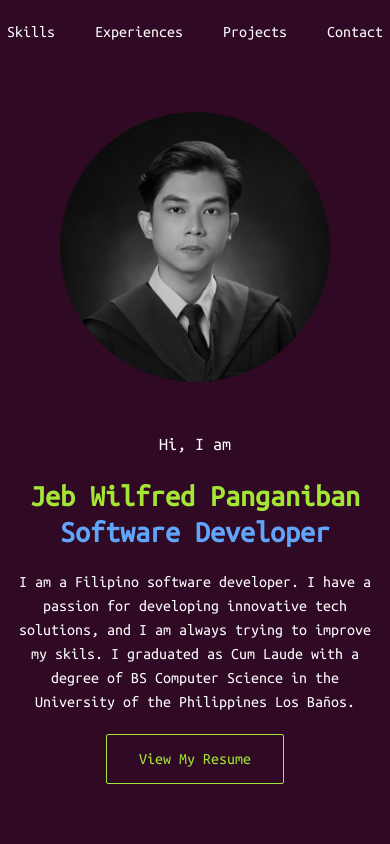
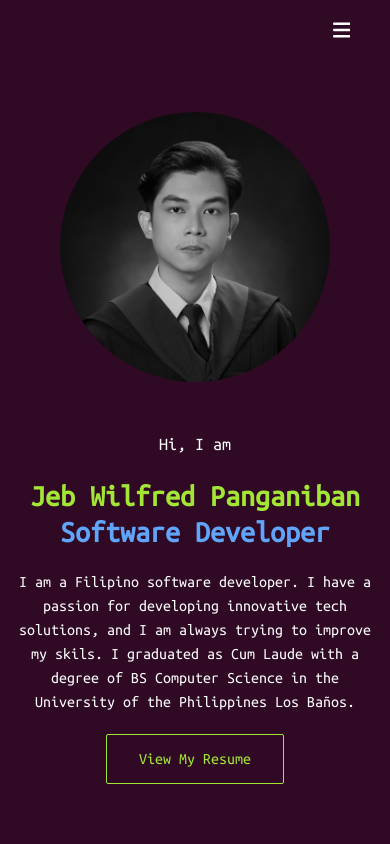
Before and after one commit to derfliwbej/portfolio-v1, a Next.js app: page / in a window 390 px wide. Shown: the top 844 px of the page. Built offline with nearby package versions, Linux system fonts and the light colour scheme.

Commit message:
Feat: Add drawer on smaller screen sizes

```diff
--- a/src/app/layout.js
+++ b/src/app/layout.js
@@ -1,10 +1,6 @@
 import './globals.css'
-import { Ubuntu_Mono } from 'next/font/google'
-
-const ubuntu_mono = Ubuntu_Mono({
-  subsets: ['latin'],
-  weight: '400'
-});
+import DrawerContextProvider from '@/context/DrawerContext';
+import BodyWrapper from '@/components/body';
 
 export const metadata = {
   title: 'Jeb Wilfred Panganiban',
@@ -14,7 +10,11 @@ export const metadata = {
 export default function RootLayout({ children }) {
   return (
     <html lang="en">
-      <body className={ubuntu_mono.className}>{children}</body>
+      <DrawerContextProvider>
+        <BodyWrapper>
+          {children}
+        </BodyWrapper>
+      </DrawerContextProvider>
     </html>
   )
 }
--- /dev/null
+++ b/src/components/body.js
@@ -0,0 +1,18 @@
+"use client"
+
+import { Ubuntu_Mono } from 'next/font/google'
+import { useContext } from 'react';
+import { DrawerContext } from '@/context/DrawerContext';
+
+const ubuntu_mono = Ubuntu_Mono({
+    subsets: ['latin'],
+    weight: '400'
+  });
+
+export default function BodyWrapper({ children }) {
+    const { open } = useContext(DrawerContext)
+
+    return (
+      <body className={`${ubuntu_mono.className} ${open ? 'overflow-hidden' : 'overflow-auto' }`}>{children}</body>
+    )
+}
--- /dev/null
+++ b/src/components/drawer.js
@@ -0,0 +1,29 @@
+"use client"
+
+import { DrawerContext } from "@/context/DrawerContext"
+import { useContext } from "react"
+
+export default function Drawer() {
+    const { setOpen } = useContext(DrawerContext)
+
+    const closeDrawer = () => setOpen(false)
+
+    return (
+        <>
+            <aside className="w-[300px] px-12 py-5 bg-[#2C001E] z-30 fixed right-0 top-0 bottom-0 h-screen shadow-lg animate-drawer-open">
+                <div className="flex justify-end">
+                    <div className="cursor-pointer" onClick={closeDrawer}>
+                        <svg xmlns="http://www.w3.org/2000/svg" fill="#fff" height="1.25em" viewBox="0 0 384 512"><path d="M376.6 84.5c11.3-13.6 9.5-33.8-4.1-45.1s-33.8-9.5-45.1 4.1L192 206 56.6 43.5C45.3 29.9 25.1 28.1 11.5 39.4S-3.9 70.9 7.4 84.5L150.3 256 7.4 427.5c-11.3 13.6-9.5 33.8 4.1 45.1s33.8 9.5 45.1-4.1L192 306 327.4 468.5c11.3 13.6 31.5 15.4 45.1 4.1s15.4-31.5 4.1-45.1L233.7 256 376.6 84.5z"/></svg>
+                    </div>
+                </div>
+                <ul className="h-full flex flex-col gap-5 items-center justify-center">
+                    <li><a href="#skills" className="hover:text-blue-400" onClick={closeDrawer}>Skills</a></li>
+                    <li><a href="#experiences" className="hover:text-blue-400" onClick={closeDrawer}>Experiences</a></li>
+                    <li><a href="#projects" className="hover:text-blue-400" onClick={closeDrawer}>Projects</a></li>
+                    <li><a href="#contact" className="hover:text-blue-400" onClick={closeDrawer}>Contact</a></li>
+                </ul>
+            </aside>
+            <div className="bg-black opacity-60 fixed z-20 h-full w-full" onClick={closeDrawer}></div>
+        </>
+    )
+}
--- a/src/components/nav.js
+++ b/src/components/nav.js
@@ -1,8 +1,16 @@
+"use client"
+
+import Drawer from './drawer';
 import styles from '@/styles/Nav.module.css';
+import { useContext } from 'react';
+import { DrawerContext } from '@/context/DrawerContext';
 
 export default function Nav() {
+    const { open, setOpen } = useContext(DrawerContext)
+
     return (
-        <div className={`${styles['nav']} fixed z-10 w-full`}>
+        <>
+            <div className={`${styles['nav']} hidden md:block md:fixed z-10 w-full`}>
                 <div className="flex justify-center lg:justify-end px-10 py-5">
                     <ul className="flex gap-10">
                         <li><a href="#skills" className="hover:text-blue-400">Skills</a></li>
@@ -12,5 +20,14 @@ export default function Nav() {
                     </ul>
                 </div>
             </div>
+            <div className="bg-[#300a24] md:hidden block fixed z-10 w-full">
+                <div className="flex justify-end px-10 py-5">
+                    <div className="cursor-pointer" onClick={() => setOpen(prev => !prev)}>
+                        <svg xmlns="http://www.w3.org/2000/svg" fill="#fff" height="1.25em" viewBox="0 0 448 512"><path d="M0 96C0 78.3 14.3 64 32 64H416c17.7 0 32 14.3 32 32s-14.3 32-32 32H32C14.3 128 0 113.7 0 96zM0 256c0-17.7 14.3-32 32-32H416c17.7 0 32 14.3 32 32s-14.3 32-32 32H32c-17.7 0-32-14.3-32-32zM448 416c0 17.7-14.3 32-32 32H32c-17.7 0-32-14.3-32-32s14.3-32 32-32H416c17.7 0 32 14.3 32 32z"/></svg>
+                    </div>
+                </div>
+            </div>
+            {open && <Drawer />}
+        </>
     );
 }
```
Lines whose indentation alone changed are shown as unchanged.
